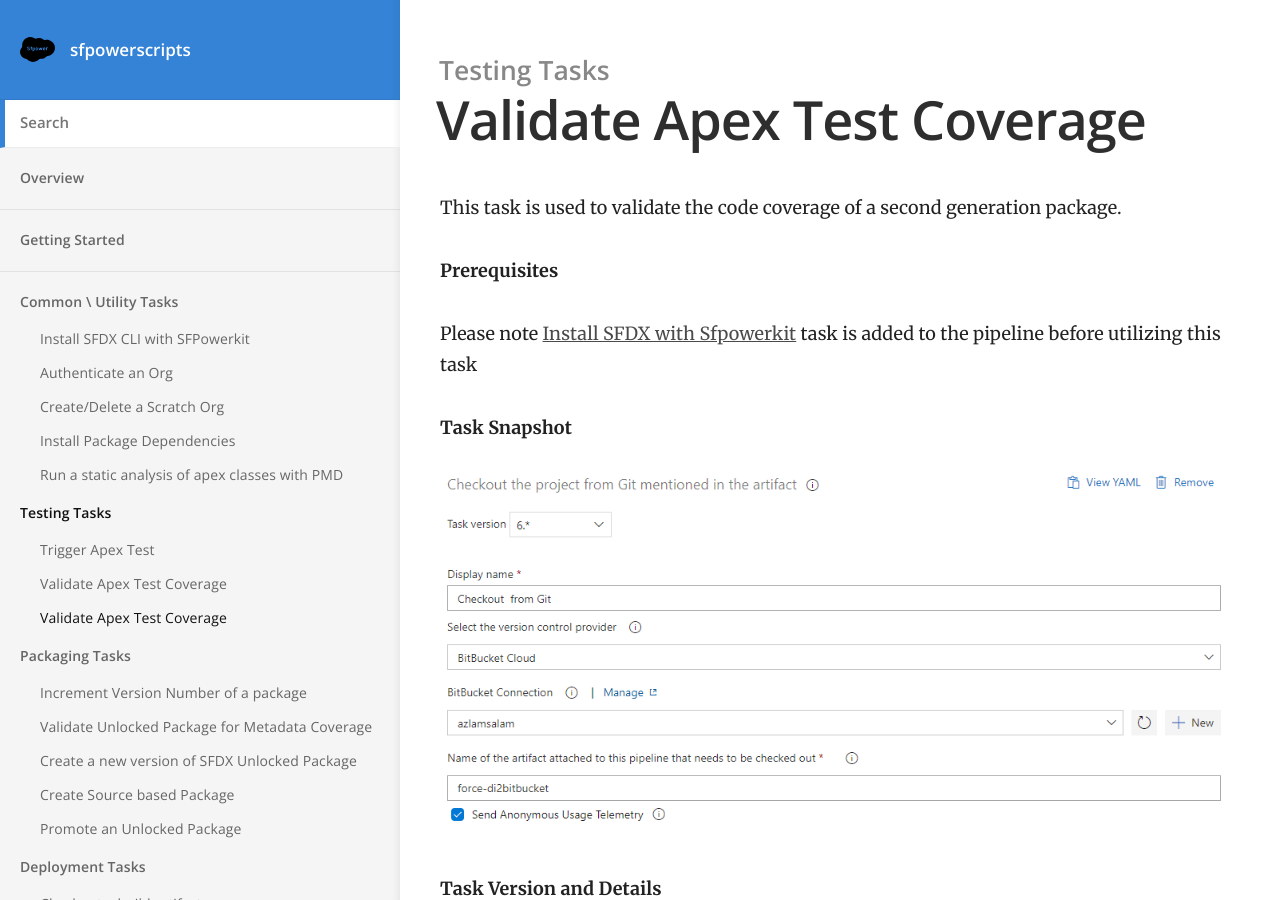
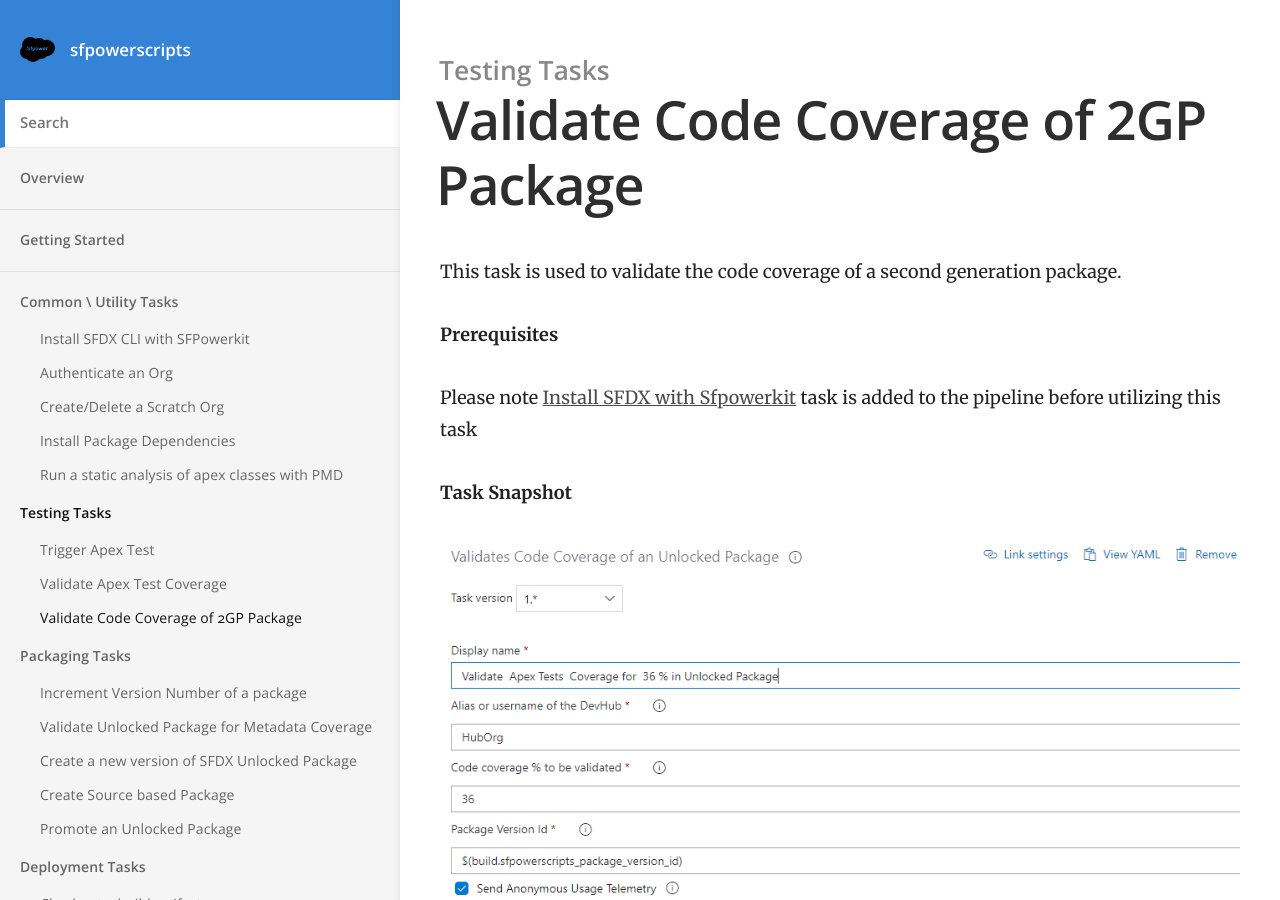
Before and after one commit to nbatterham/sfpowerscripts-doc, a Jekyll site: the page built from _docs/Tasks/Testing Tasks/Validate Code Coverage Package.md, in a window 1280 px wide and 900 px high. Built offline with Jekyll 4.4.1, drawn with Linux system fonts in a browser that asks for light colours.

Commit message:
Updated '_docs/Tasks/Testing Tasks/Validate Code Coverage Package.md' via CloudCannon

```diff
--- a/_docs/Tasks/Testing Tasks/Validate Code Coverage Package.md
+++ b/_docs/Tasks/Testing Tasks/Validate Code Coverage Package.md
@@ -1,5 +1,5 @@
 ---
-title: Validate Apex Test Coverage
+title: Validate Code Coverage of 2GP Package
 category: Testing Tasks
 order: 8
 ---
@@ -10,12 +10,11 @@ This task is used to validate the code coverage of a second generation package.
 
 Please note [Install SFDX with Sfpowerkit](/Tasks/Common-Utility-Tasks/Install%20SFDX%20CLI/) task is added to the pipeline before utilizing this task
 
-
-
 **Task Snapshot**
 
-**![](/images/Checkout source from a build artifact.png){: width="838" height="408"}**
+**![](/images/ValidateCodeCoveragePackage.PNG){: width="957" height="522"}**
 
+&nbsp;
 
 **Task Version and Details**
 
@@ -23,21 +22,19 @@ id: sfpwowerscript-validatetestcoveragepackage-task
 
 version: 1.0.0
 
-
-***Input Variables&nbsp; - Visual Designer Labels (Yaml variables)**
+**\*Input Variables&nbsp; - Visual Designer Labels (Yaml variables)**
 
 * **Alias or username of the devhub(target\_org)**
 
 Provide the alias or username of the target org&nbsp; on which the package version is created
 
-* **Code coverage % to be validated(test_coverage)**
+* **Code coverage % to be validated(test\_coverage)**
 
 The percentage of code coverage, that should be validated
 
-* **Package Version Id (package_version_id)**
+* **Package Version Id (package\_version\_id)**
 
-The version of the package which should be validated for code coverage, If you are using this task after  Create Unlocked Package, please utilize the output variable to reference the package version id
-
+The version of the package which should be validated for code coverage, If you are using this task after Create Unlocked Package, please utilize the output variable to reference the package version id
 
 **Output Variables**
 
@@ -53,4 +50,4 @@ None
 
 **Changelog**
 
-* 1.0.0 Initial Version
+* 1\.0.0 Initial Version
```
